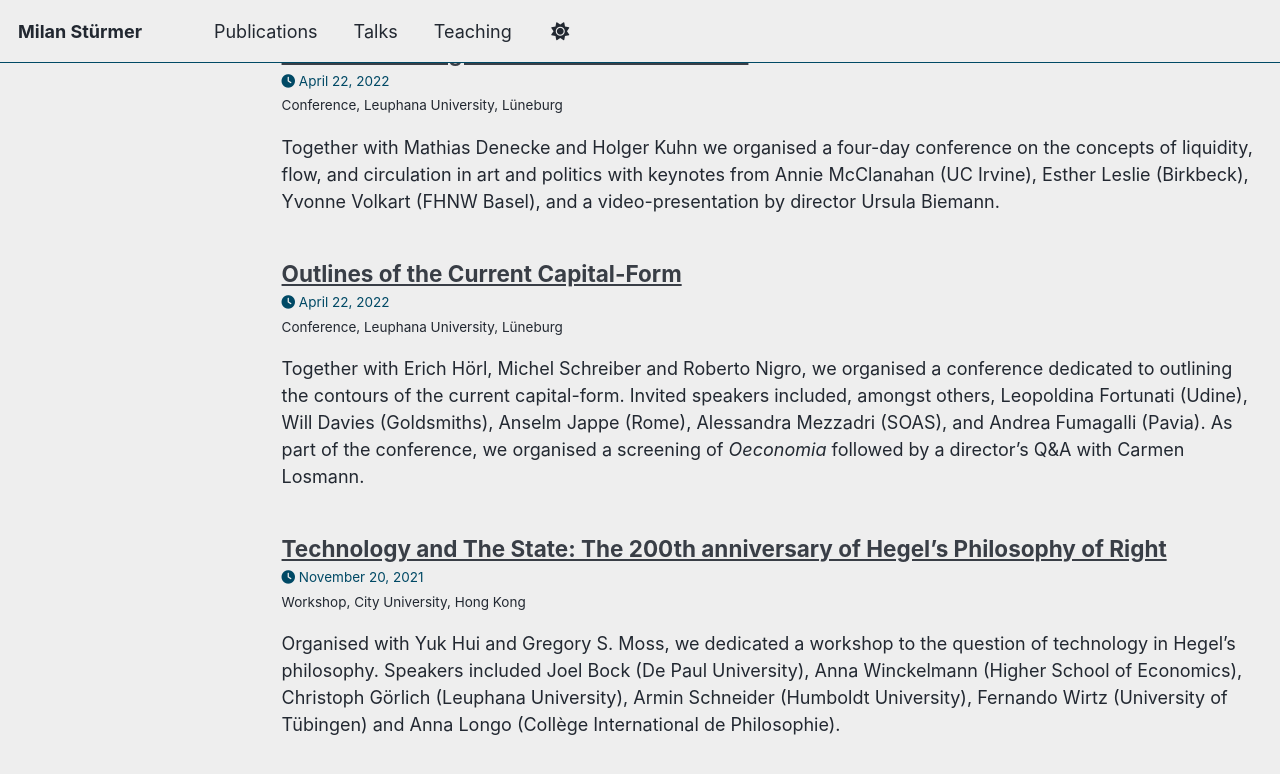
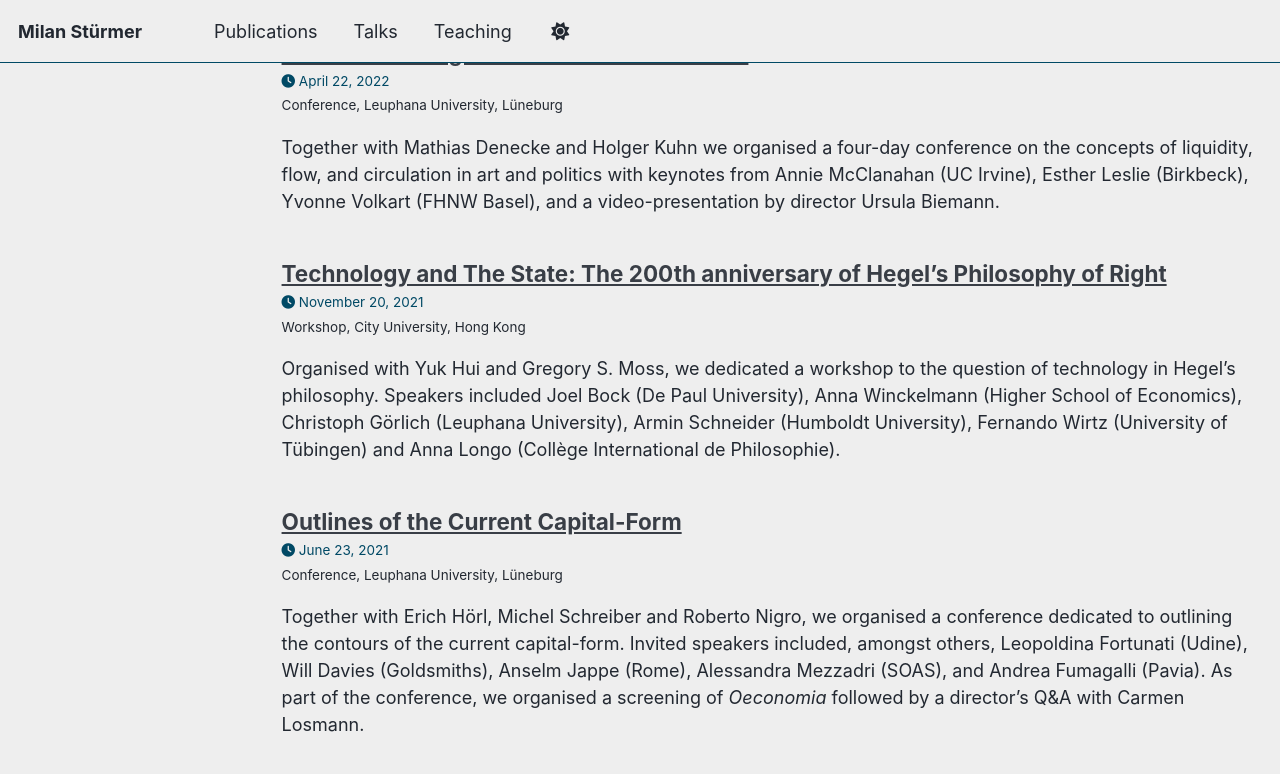
Before and after one commit to milanstuermer/milanstuermer.github.io, a Jekyll site: the page built from _pages/talks.html, in a window 1280 px wide and 900 px high, scrolled down 2732 px. Shown: the top 774 px of the window. Built offline with Jekyll 4.4.1, drawn with Linux system fonts in a browser that asks for light colours; a script that is not in the unit is left out.

Commit message:
Update and rename 024-capital-form.md to 2021-capital-form.md

```diff
--- a/_talks/024-capital-form.md
+++ b/_talks/2021-capital-form.md
@@ -5,7 +5,7 @@ category: "organised"
 type: "Conference"
 permalink: /talks/2024-capital-form
 venue: "Leuphana University"
-date: 2022-04-22
+date: 2021-06-23
 location: "Lüneburg"
 ---
 Together with Erich Hörl, Michel Schreiber and Roberto Nigro, we organised a conference dedicated to outlining the contours of the current capital-form. Invited speakers included, amongst others, Leopoldina Fortunati (Udine), Will Davies (Goldsmiths), Anselm Jappe (Rome), Alessandra Mezzadri (SOAS), and Andrea Fumagalli (Pavia). As part of the conference, we organised a screening of <i>Oeconomia</i> followed by a director's Q&A with Carmen Losmann.
```
